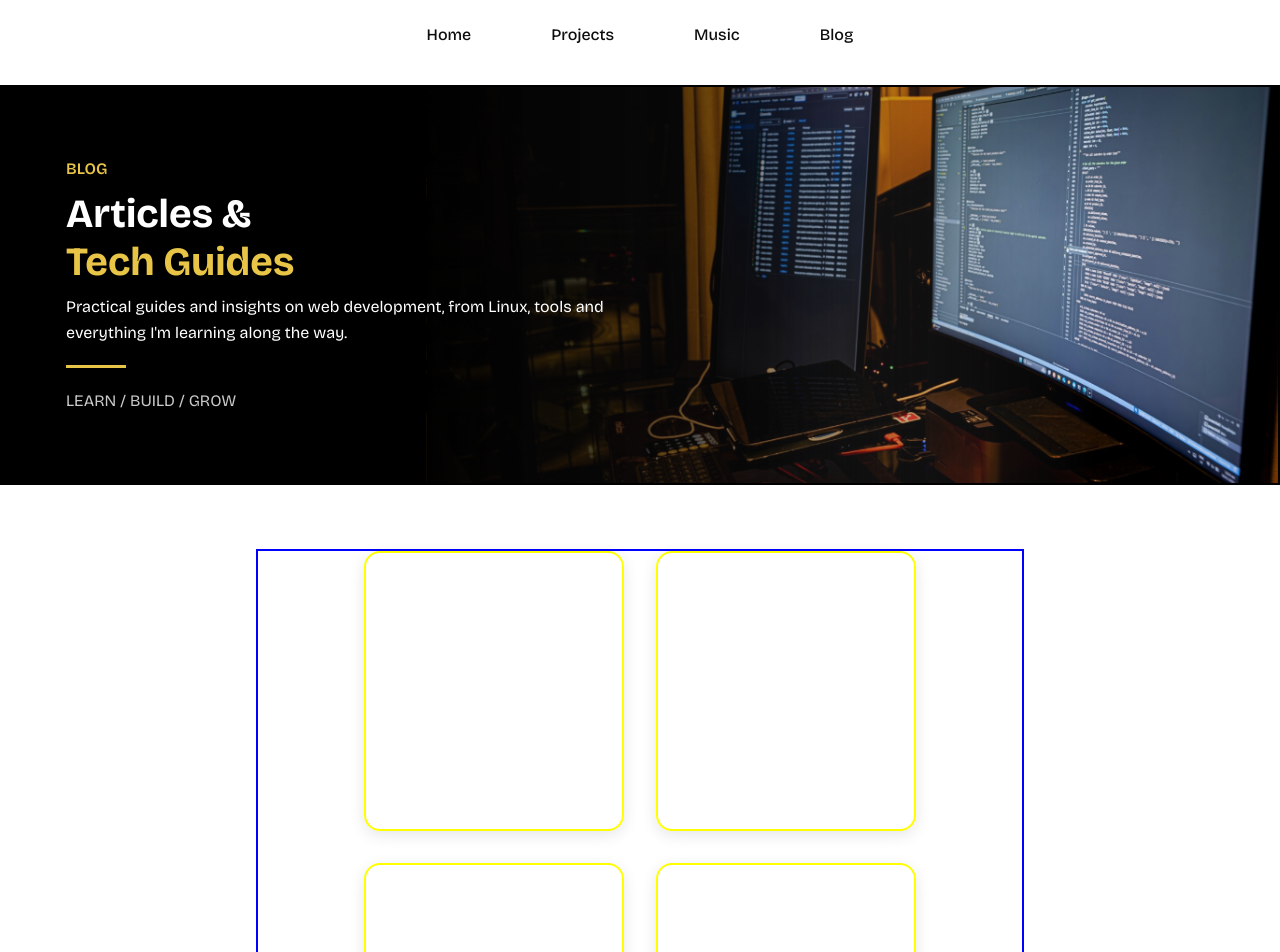
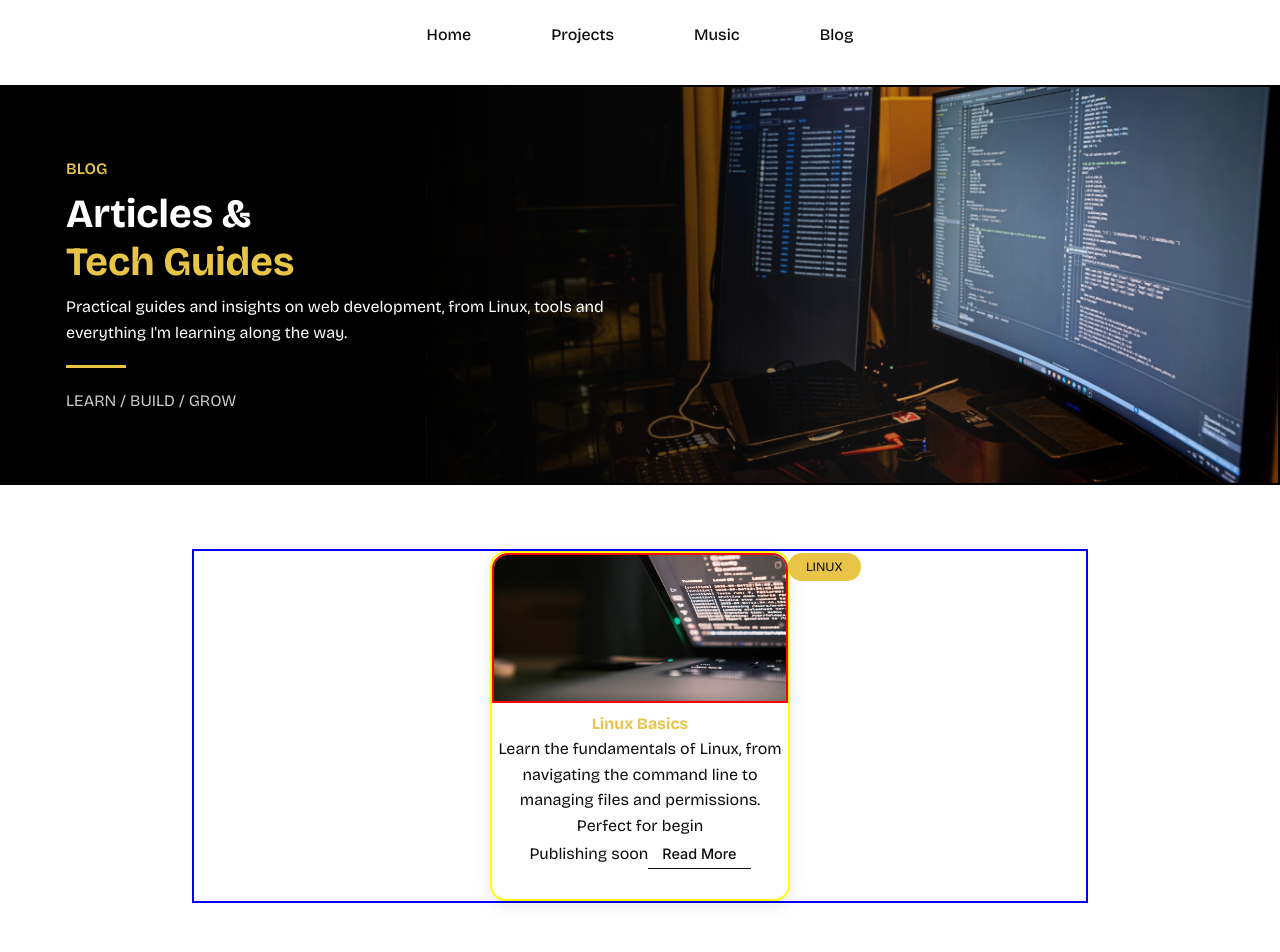
Before and after one commit to Lebo-Madikane/lebo-madikane, a Next.js app: page /blog in a window 1280 px wide. Shown: the top 952 px of the page. Built offline with nearby package versions, Linux system fonts and the light colour scheme.

Commit message:
design blogCard UI

```diff
--- a/src/app/blog/blogClient.js
+++ b/src/app/blog/blogClient.js
@@ -7,6 +7,8 @@ import Contact from '@/components/Contact/Contact'
 import Footer from '@/components/Footer/Footer'
 import Modal from '@/components/Modal/Modal'
 import Card from '@/components/UI/Card/Card';
+import Image from 'next/image';
+import Button from '@/components/UI/Button/Button';
 import LetsWorkTogetherForm from "@/components/Forms/LetsWorkTogetherForm/LetsWorkTogetherForm";
 
 export default function BlogClient() {
@@ -15,6 +17,18 @@ export default function BlogClient() {
 
     const openModal = (modalName) => setActiveModal(modalName);
     const closeModal = () => setActiveModal(null);
+
+    // Blog cards info
+    const blogCardInfo = [
+        {
+            id: 1,
+            name: "LINUX",
+            image: "/images/blog/blogPageCards/linux.svg",
+            heading: "Linux Basics",
+            paragraph: "Learn the fundamentals of Linux, from navigating the command line to managing files and permissions. Perfect for begin",
+            date: "Publishing soon"
+        }
+    ]
 
     return (
         <>
@@ -32,11 +46,21 @@ export default function BlogClient() {
                             <p className={styles.bottomtext}>LEARN / BUILD / GROW</p>
                         </div>
                     </div>
-                    <div className={styles.blogCardsContainer}>
-                        <Card className={styles.blogCards}></Card>
-                        <Card className={styles.blogCards}></Card>
-                        <Card className={styles.blogCards}></Card>
-                        <Card className={styles.blogCards}></Card>
+                    <div className={styles.blogCardContainer}>
+                        {blogCardInfo.map((blogCard) => (
+                            <div key={blogCard.id}>
+                                <Card className={styles.blogCard}>
+                                    <Image className={styles.blogCardImage} src={blogCard.image} alt="Linux Card Image" width={150} height={100} priority={true} />
+                                    <span className={styles.blogCardName}>{blogCard.name}</span>
+                                    <h4>{blogCard.heading}</h4>
+                                    <p>{blogCard.paragraph}</p>
+                                    <div>
+                                        <span>{blogCard.date}</span>
+                                        <Button variant='tertiary'>Read More</Button>
+                                    </div>
+                                </Card>
+                            </div>
+                        ))}
                     </div>
                 </div>
             </div>
--- a/src/app/blog/blogClient.module.scss
+++ b/src/app/blog/blogClient.module.scss
@@ -73,16 +73,35 @@
     }
 }
 
-.blogCardsContainer {
-    width: 60%;
+.blogCardContainer {
+    width: 70%;
     margin: 4rem auto;
     @include flex-center;
     gap: 2rem;
     border: 2px solid blue;
 }
 
-.blogCards {
-    width: 260px !important;
-    min-height: 200px;
+.blogCard {
+    width: 300px !important;
+    min-height: 350px;
+    position: relative;
     border: 2px solid yellow !important;
+
+    .blogCardImage {
+        width: 100%;
+        height: 150px;
+        border-radius: 16px 16px 0px 0px;
+        position: relative;
+        border: 2px solid red;
+    }
+
+    .blogCardName {
+        font-size: 0.8rem;
+        padding: 4px 18px;
+        border-radius: 16px;
+        background-color: var(--accent);
+        position: absolute;
+        left: 20;
+        top: 20;
+    }
 }
```
Also changed, not shown: public/images/blog/blogPageCards/linux.svg (added).
